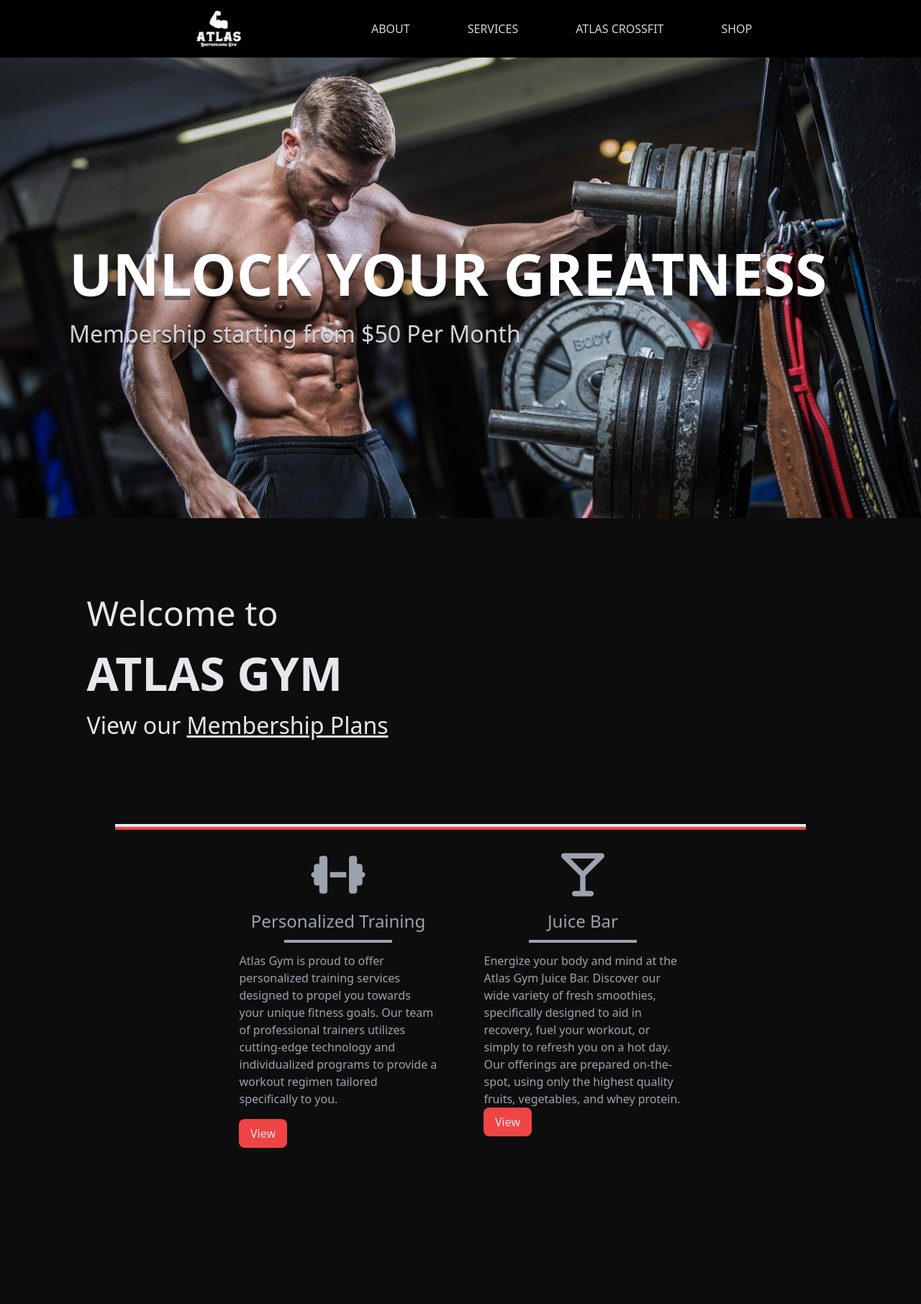
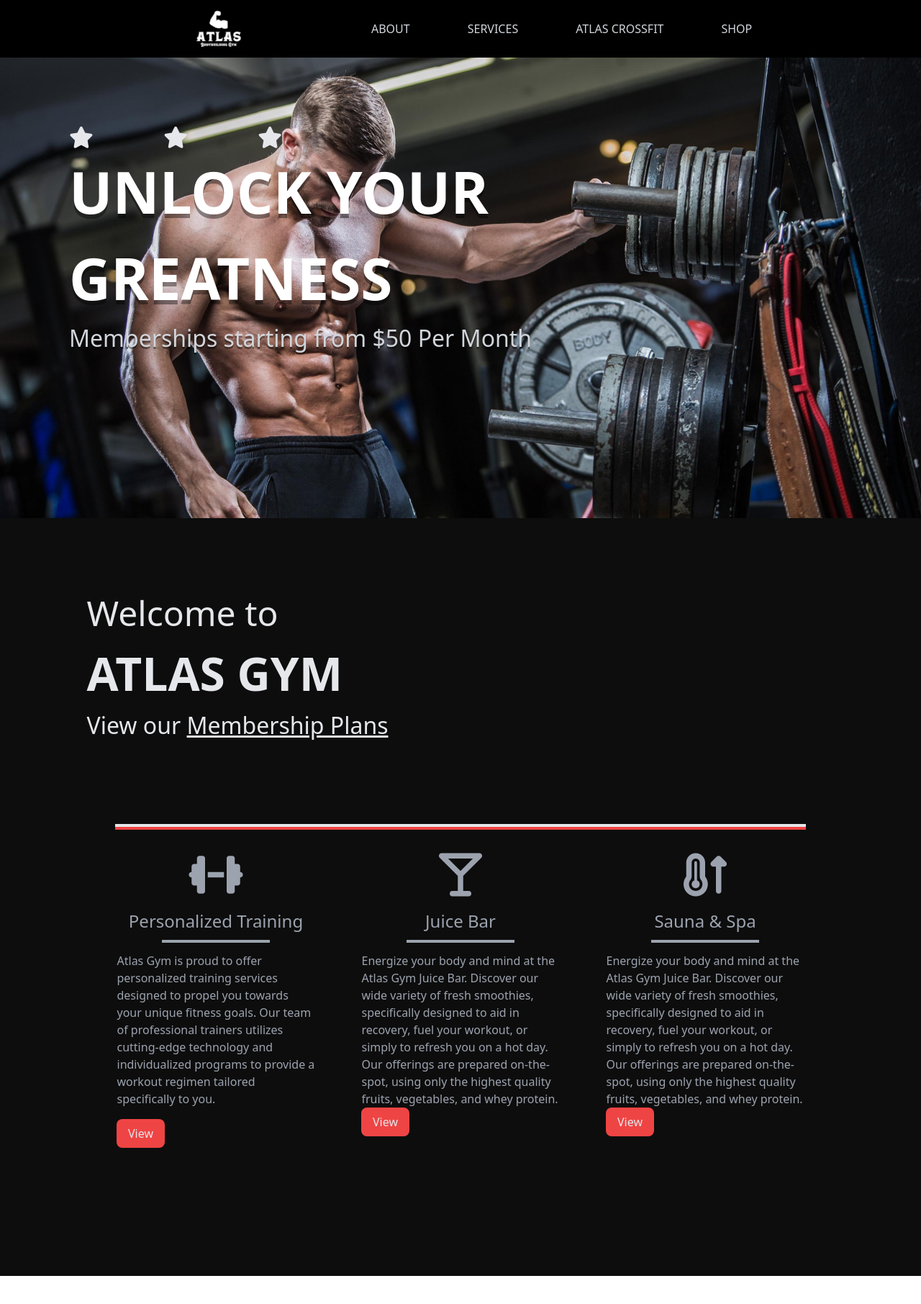
Before and after one commit to jll38/gym-site, a Next.js app: page / in a window 1280 px wide. Shown: the top 1812 px of the page at 72% size. After the commit the page ends 1773 px from the top, so only its background shows below. Built offline with nearby package versions, Linux system fonts and the light colour scheme; grey boxes are pictures that could not be loaded.

Commit message:
404 page and misc

```diff
--- a/src/pages/index.js
+++ b/src/pages/index.js
@@ -45,12 +45,17 @@ export default function Home() {
         </nav>
         <div className="flex justify-center mx-auto">
           <div className="h-[80vh] overflow-hidden z-0 bg-[url('/images/landing.jpeg')] bg-contain sm:bg-cover bg-no-repeat w-screen">
-            <div className="text-center sm:text-left sm:ml-24 w-fullflex items-center relative top-24 sm:top-60 ">
-              <h1 className="text-white font-bold text-[2em] sm:text-[4em] md:text-[5em] [text-shadow:_0_6px_0_rgb(0_0_0_/_40%)]">
+            <div className="text-center sm:text-left sm:ml-24 w-fullflex items-center relative top-24 sm:top-50">
+              <div className="flex justify-between w-1/4 text-3xl text-gray-200 ">
+                <i className="fa-solid fa-star "></i>
+                <i className="fa-solid fa-star"></i>
+                <i className="fa-solid fa-star"></i>
+              </div>
+              <h1 className="text-white font-bold text-[2em] sm:text-[4em] md:text-[5em] [text-shadow:_0_6px_0_rgb(0_0_0_/_40%)] w-1/2">
                 UNLOCK YOUR GREATNESS
               </h1>
               <div className="text-gray-300 text-[1em] sm:text-[1.2em] md:text-[2em] [text-shadow:_0_3px_0_rgb(0_0_0_/_40%)]">
-                Membership starting from $50 Per Month
+                Memberships starting from $50 Per Month
               </div>
             </div>
           </div>
@@ -89,7 +94,7 @@ export default function Home() {
           </div>
         </div>
         <div className="bg-black/95 flex flex-col ">
-          <div className="h-[850px] flex justify-center gap-10 text-gray-400 flex-wrap  ">
+          <div className="h-[600px] flex justify-center gap-10 text-gray-400 flex-wrap">
             <div className="h-[450px] min-w-[300px] max-w-[300px]w w-[300px] hover:text-gray-200 hover:bg-gray-200/5">
               <div
                 name="cardHead"
@@ -146,6 +151,37 @@ export default function Home() {
                 </button>
               </div>
             </div>
+
+            <div className="h-[450px] min-w-[300px] max-w-[300px]w w-[300px] hover:text-gray-200 hover:bg-gray-200/5">
+              <div
+                name="cardHead"
+                className="h-1/3 flex flex-col justify-center items-center"
+              >
+                <i class="fa-solid fa-temperature-arrow-up text-6xl pb-4"></i>
+                <h3 className="text-[1.5em]">Sauna & Spa</h3>
+                <div className="h-1 w-1/2 bg-gray-400 mt-2"></div>
+              </div>
+              <div
+                name="cardBody"
+                className="flex flex-col justify-center items-center"
+              >
+                <p className="break-words w-[275px]">
+                  Energize your body and mind at the Atlas Gym Juice Bar.
+                  Discover our wide variety of fresh smoothies, specifically
+                  designed to aid in recovery, fuel your workout, or simply to
+                  refresh you on a hot day. Our offerings are prepared
+                  on-the-spot, using only the highest quality fruits,
+                  vegetables, and whey protein.
+                </p>
+              </div>
+              <div name="cardFooter" className="px-3 h-full">
+                <button className="text-gray-200 bg-red-500 hover:bg-red-600 px-4 py-2 rounded-lg ">
+                  View
+                </button>
+              </div>
+            </div>
+
+
           </div>
         </div>
       </main>
```
